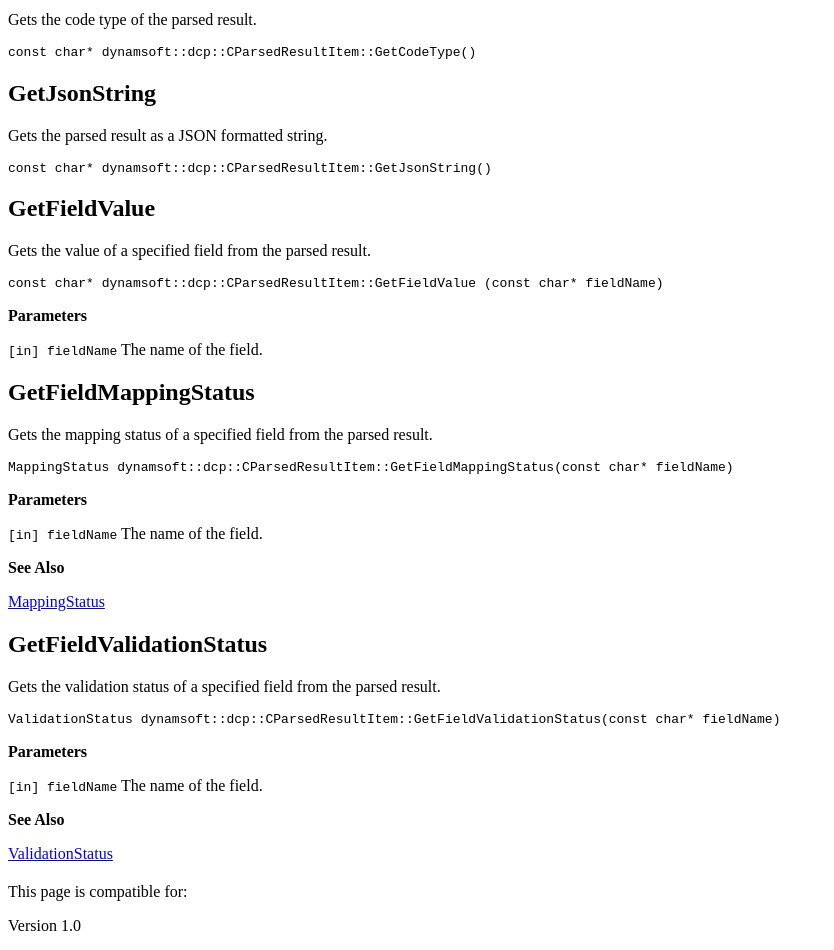
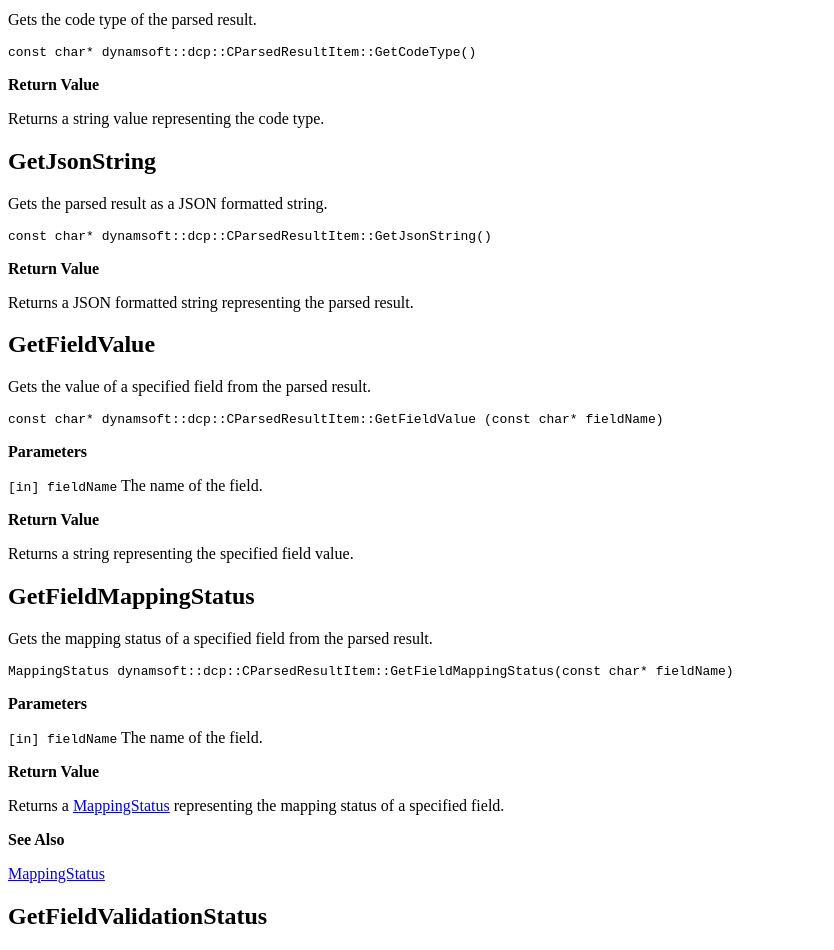
Before and after one commit to dynamsoft-docs/code-parser-docs-server, a Jekyll site: the page built from programming/cplusplus/api-reference/class/parsed-result-item.md, in a window 1280 px wide and 1400 px high, scrolled down 881 px. Shown: the top 950 px of the window, without its empty margins (0-834 px from the left). Built offline with Jekyll 4.4.1, drawn with Linux system fonts in a browser that asks for light colours; some of the changed text lies outside the part shown.

````diff
--- a/programming/cplusplus/api-reference/class/parsed-result-item.md
+++ b/programming/cplusplus/api-reference/class/parsed-result-item.md
@@ -29,6 +29,10 @@ Gets the code type of the parsed result.
 const char* dynamsoft::dcp::CParsedResultItem::GetCodeType()
 ```
 
+**Return Value**
+
+Returns a string value representing the code type.
+
 ## GetJsonString
 
 Gets the parsed result as a JSON formatted string.
@@ -36,6 +40,10 @@ Gets the parsed result as a JSON formatted string.
 ```cpp
 const char* dynamsoft::dcp::CParsedResultItem::GetJsonString()
 ```
+
+**Return Value**
+
+Returns a JSON formatted string representing the parsed result.
 
 ## GetFieldValue
 
@@ -49,6 +57,10 @@ const char* dynamsoft::dcp::CParsedResultItem::GetFieldValue (const char* fieldN
 
 `[in] fieldName` The name of the field.
 
+**Return Value**
+
+Returns a string representing the specified field value.
+
 ## GetFieldMappingStatus
 
 Gets the mapping status of a specified field from the parsed result.
@@ -60,6 +72,11 @@ MappingStatus dynamsoft::dcp::CParsedResultItem::GetFieldMappingStatus(const cha
 **Parameters**
 
 `[in] fieldName` The name of the field.
+
+
+**Return Value**
+
+Returns a [MappingStatus]({{site.cpp_enum}}mapping-status.html) representing the mapping status of a specified field.
 
 **See Also**
 
@@ -77,6 +94,10 @@ ValidationStatus dynamsoft::dcp::CParsedResultItem::GetFieldValidationStatus(con
 
 `[in] fieldName` The name of the field.
 
+**Return Value**
+
+Returns a [ValidationStatus]({{site.cpp_enum}}validation-status.html) representing the validation status of a specified field.
+
 **See Also**
 
 [ValidationStatus]({{site.cpp_enum}}validation-status.html)
````
Also changed, not shown: programming/cplusplus/api-reference/class/code-parser-module.md (added, +32 -0 lines), programming/cplusplus/api-reference/class/code-parser.md (+7 -19 lines), programming/cplusplus/api-reference/class/index.md (+1 -0 lines).
